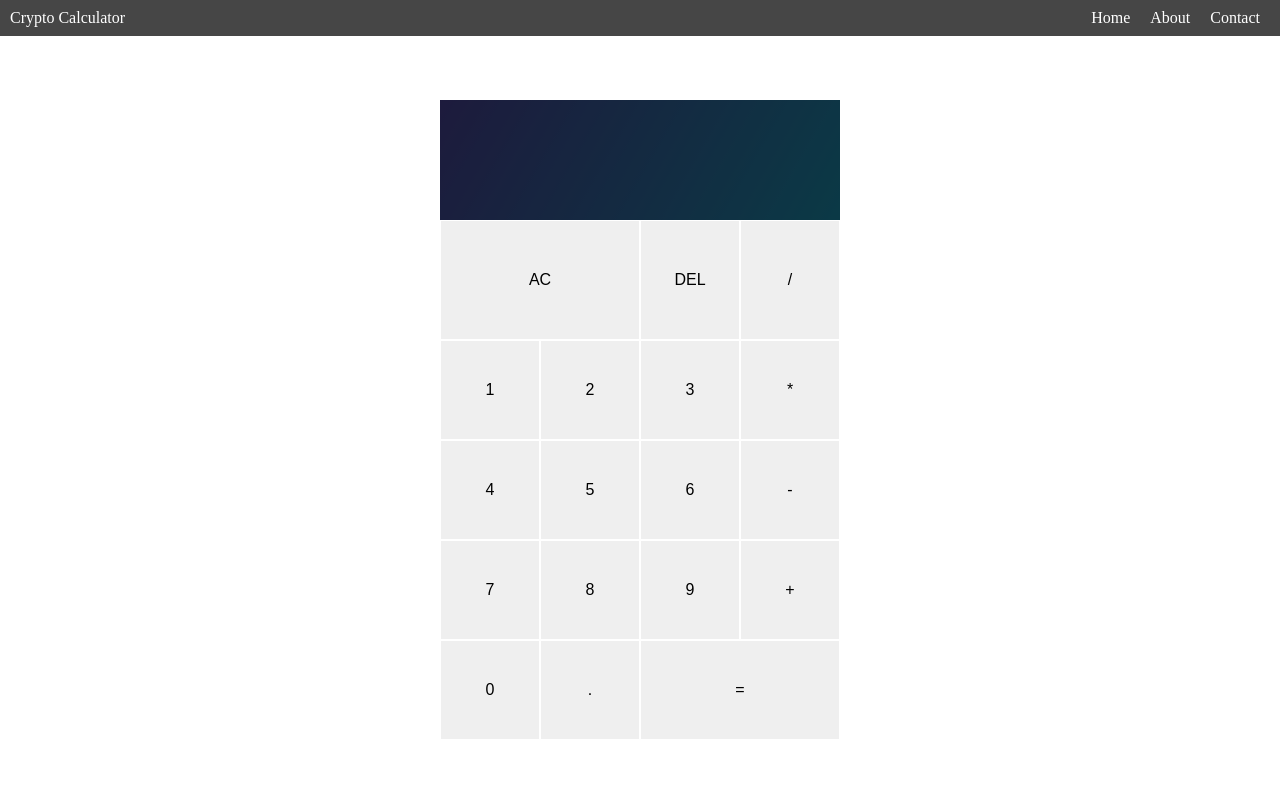
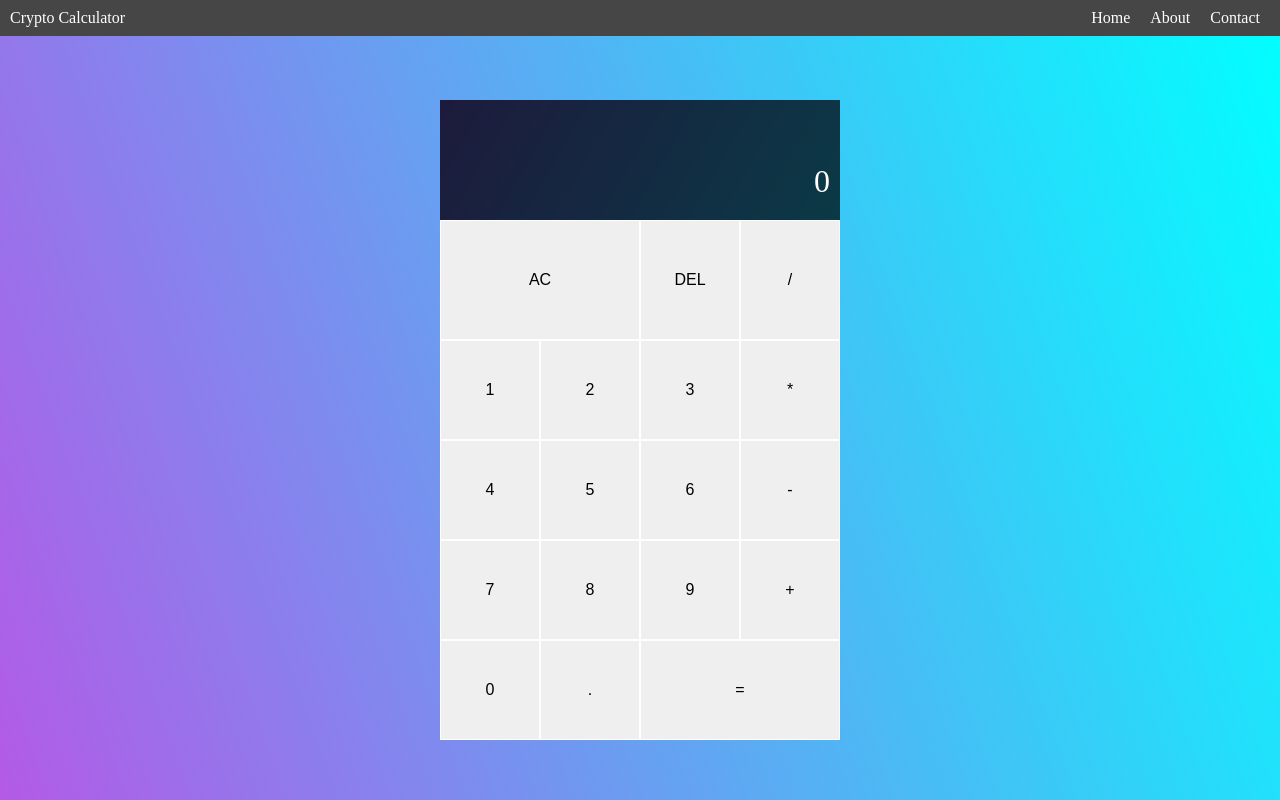
Before and after one commit to sasidharan98/react_calc, a React (Create React App) app: page / in a window 1280 px wide. Built offline with nearby package versions, Linux system fonts and the light colour scheme.

Commit message:
Modified Background color for better appeal

```diff
--- a/Components/Calculator.js
+++ b/Components/Calculator.js
@@ -2,10 +2,10 @@ import React, { useState, useEffect } from 'react';
 import '../Stylesheets/Calculator.css';
 import '../src/style.css';
 const Calculator = () => {
-  let [currElement, setcurrElement] = useState('');
+  let [currElement, setcurrElement] = useState('0');
   let [prevElement, setprevElement] = useState('');
   let [operator, setOperator] = useState('');
-  let [decimal, setdecimalOperator] = useState('');
+  let [decimal, setdecimalOperator] = useState('0');
   const Handler = event => {
     const values = event.target;
     if (values.className === 'number' && values.innerHTML !== '.') {
--- a/Stylesheets/Calculator.css
+++ b/Stylesheets/Calculator.css
@@ -36,6 +36,6 @@
 }
 
 .output > .operand {
-  font-size: 1rem;
+  font-size: 1.5rem;
   color: #fff;
 }
--- a/src/style.css
+++ b/src/style.css
@@ -7,6 +7,7 @@ body {
   margin: 0px;
   padding: 0px;
   box-sizing: border-box;
+  background: linear-gradient(70deg, rgb(179, 90, 231), cyan);
 }
 
 .nav-bar {
```
